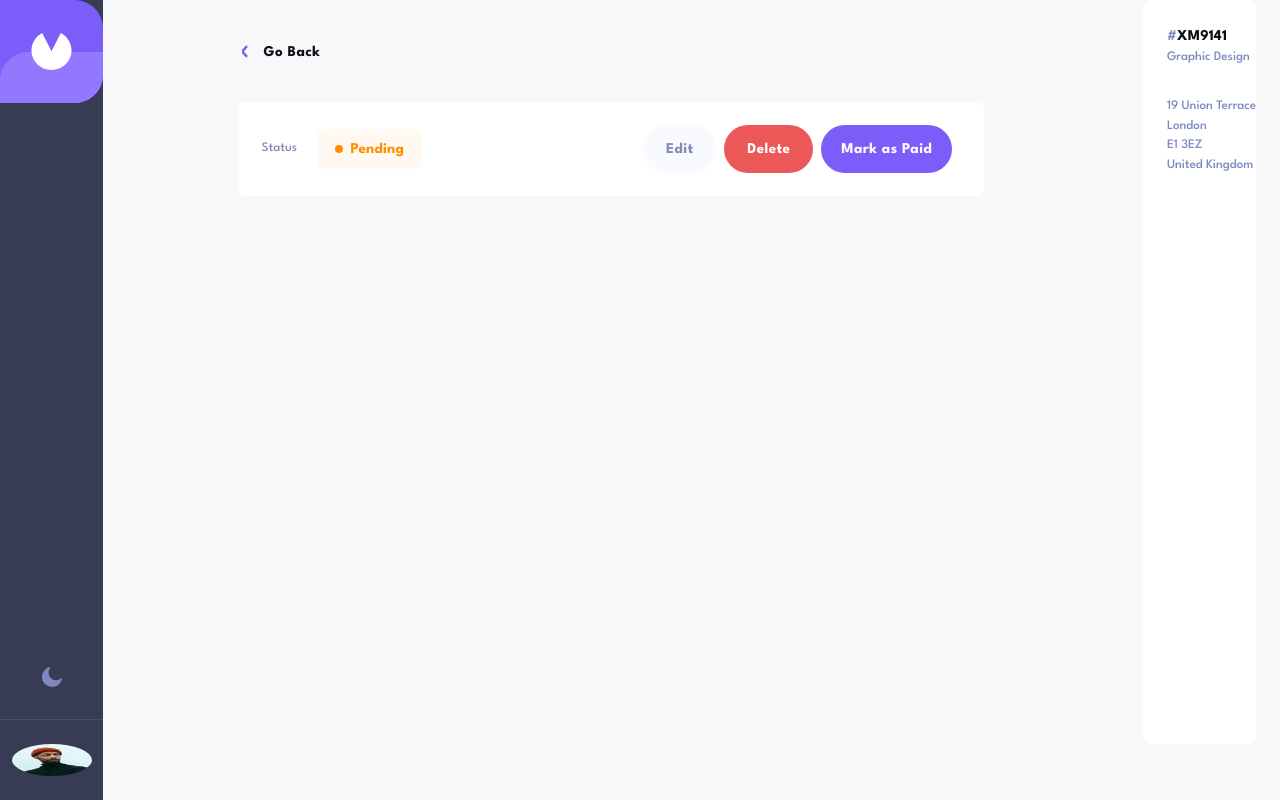
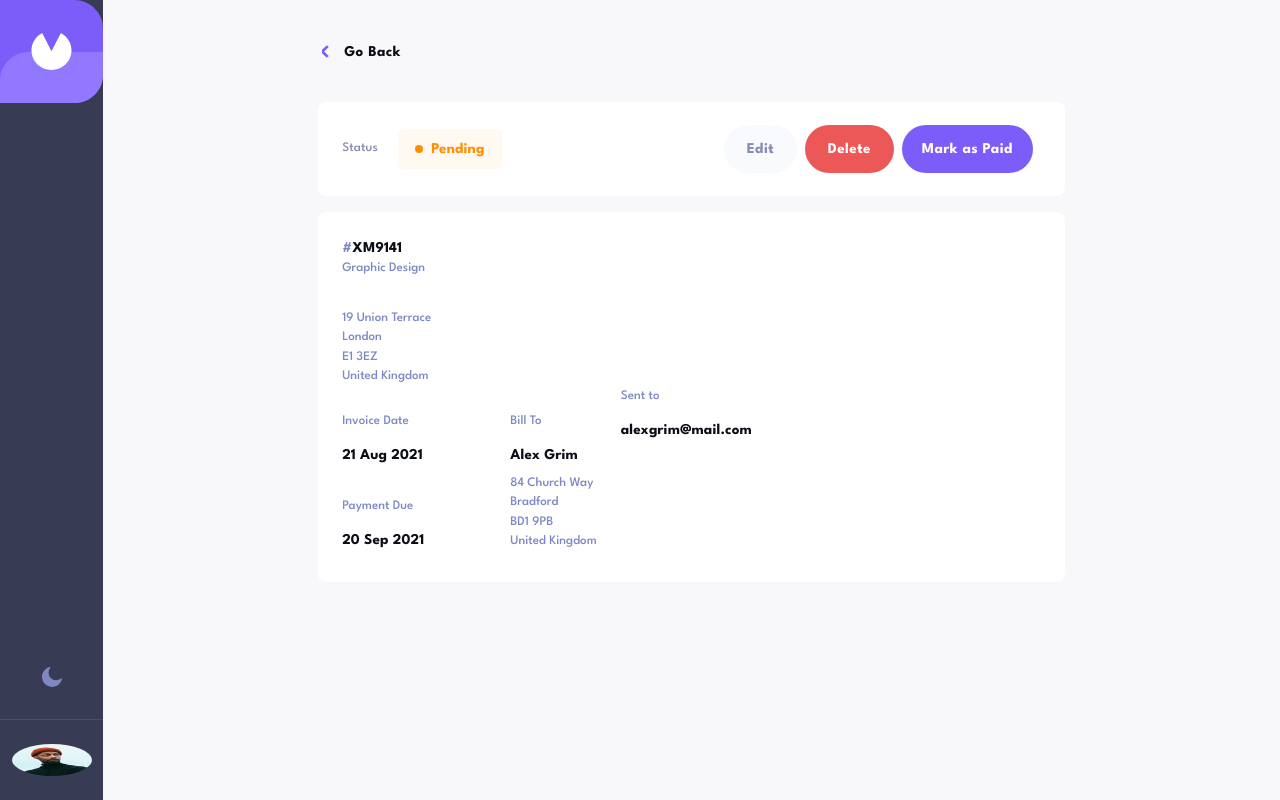
Before and after one commit to bilanoo/invoice, a React (Vite) app: page /edit-invoice/AA1449 in a window 1280 px wide. Built offline with nearby package versions, Linux system fonts and the light colour scheme.

Commit message:
added payment details.

```diff
--- a/src/pages/EditInvoice/Editinvoice.tsx
+++ b/src/pages/EditInvoice/Editinvoice.tsx
@@ -47,8 +47,9 @@ export const EditInvoice = () => {
             </Link>
           </PreviousPageContainer>
           <Navbar status={invoice!.status} />
+
+          <InvoiceContent />
         </ContentContainer>
-        <InvoiceContent />
       </Container>
     </ThemeProvider>
   );
--- a/src/pages/EditInvoice/features/InvoiceContent/InvoiceContent.tsx
+++ b/src/pages/EditInvoice/features/InvoiceContent/InvoiceContent.tsx
@@ -1,22 +1,24 @@
-import { InvoiceId } from "../../../Homepage/features/InvoicesDetail/Invoice/SingleInvoiceStyles";
+import { SmallText } from "../../../Homepage/features/InvoicesDetail/Invoice/SingleInvoiceStyles";
 
 import {
   ClientAddress,
   ContentContainer,
   Description,
-  IdAndDescriptionContainer,
+  GenericTextContainer,
+  InvoiceDatesAndBillingInformationContainer,
+  PaymentDatesContainer,
 } from "./InvoiceContentStyles";
 
 export const InvoiceContent = () => {
   return (
     <ContentContainer>
-      <IdAndDescriptionContainer>
-        <InvoiceId>
+      <GenericTextContainer>
+        <SmallText>
           <span style={{ color: "#7E88C3" }}>#</span>
           XM9141
-        </InvoiceId>
+        </SmallText>
         <Description>Graphic Design</Description>
-      </IdAndDescriptionContainer>
+      </GenericTextContainer>
 
       <ClientAddress>
         <Description>19 Union Terrace</Description>
@@ -24,6 +26,35 @@ export const InvoiceContent = () => {
         <Description>E1 3EZ</Description>
         <Description>United Kingdom</Description>
       </ClientAddress>
+
+      <InvoiceDatesAndBillingInformationContainer>
+        <PaymentDatesContainer>
+          <GenericTextContainer>
+            <Description sx={{ marginBottom: "13px" }}>
+              Invoice Date
+            </Description>
+            <SmallText>21 Aug 2021</SmallText>
+          </GenericTextContainer>
+          <GenericTextContainer sx={{ paddingTop: "0 !important" }}>
+            <Description sx={{ marginBottom: "13px" }}>Payment Due</Description>
+            <SmallText>20 Sep 2021</SmallText>
+          </GenericTextContainer>
+        </PaymentDatesContainer>
+
+        <GenericTextContainer sx={{ marginLeft: "62px" }}>
+          <Description sx={{ marginBottom: "13px" }}>Bill To</Description>
+          <SmallText sx={{ marginBottom: "7px" }}>Alex Grim</SmallText>
+          <Description>84 Church Way</Description>
+          <Description>Bradford</Description>
+          <Description>BD1 9PB</Description>
+          <Description>United Kingdom</Description>
+        </GenericTextContainer>
+
+        <GenericTextContainer sx={{ paddingTop: "0 !important" }}>
+          <Description sx={{ marginBottom: "13px" }}>Sent to</Description>
+          <SmallText>alexgrim@mail.com</SmallText>
+        </GenericTextContainer>
+      </InvoiceDatesAndBillingInformationContainer>
     </ContentContainer>
   );
 };
--- a/src/pages/EditInvoice/features/InvoiceContent/InvoiceContentStyles.tsx
+++ b/src/pages/EditInvoice/features/InvoiceContent/InvoiceContentStyles.tsx
@@ -11,7 +11,7 @@ export const ContentContainer = styled(Box)(({ theme }) => ({
   },
 }));
 
-export const IdAndDescriptionContainer = styled(Box)(() => ({
+export const GenericTextContainer = styled(Box)(() => ({
   "&": {
     display: "flex",
     flexDirection: "column",
@@ -39,3 +39,19 @@ export const ClientAddress = styled(Box)(() => ({
     paddingLeft: "24px",
   },
 }));
+
+export const InvoiceDatesAndBillingInformationContainer = styled(Box)(() => ({
+  "&": {
+    display: "flex",
+    boxSizing: "border-box",
+    flexWrap: "wrap",
+  },
+}));
+
+export const PaymentDatesContainer = styled(Box)(() => ({
+  "&": {
+    display: "flex",
+    flexDirection: "column",
+    boxSizing: "border-box",
+  },
+}));
--- a/src/pages/Homepage/HomepageStyles.tsx
+++ b/src/pages/Homepage/HomepageStyles.tsx
@@ -6,7 +6,12 @@ export const Container = styled(Box)(({ theme }) => ({
     display: "flex",
     flexDirection: "column",
     width: "100%",
-    height: "100%",
+    height: "auto",
+  },
+  "@media only screen and (min-width: 600px)": {
+    "&": {
+      height: "100%",
+    },
   },
   "@media only screen and (min-width: 992px)": {
     "&": {
--- a/src/pages/Homepage/features/InvoicesDetail/Invoice/Invoice.tsx
+++ b/src/pages/Homepage/features/InvoicesDetail/Invoice/Invoice.tsx
@@ -5,7 +5,7 @@ import {
   DueDateText,
   IdAndNameContainer,
   InvoiceAmount,
-  InvoiceId,
+  SmallText,
   InvoicePaymentInformation,
   SmallInformationText,
 } from "./SingleInvoiceStyles";
@@ -28,10 +28,10 @@ export const Invoice = ({
   return (
     <Container>
       <IdAndNameContainer>
-        <InvoiceId>
+        <SmallText>
           <span style={{ color: "#7E88C3" }}>#</span>
           {invoiceId}
-        </InvoiceId>
+        </SmallText>
         <SmallInformationText>{clientName}</SmallInformationText>
       </IdAndNameContainer>
       <InvoicePaymentInformation>
--- a/src/pages/Homepage/features/InvoicesDetail/Invoice/SingleInvoiceStyles.tsx
+++ b/src/pages/Homepage/features/InvoicesDetail/Invoice/SingleInvoiceStyles.tsx
@@ -29,7 +29,7 @@ export const IdAndNameContainer = styled(Box)(() => ({
   },
 }));
 
-export const InvoiceId = styled(Typography)(({ theme }) => ({
+export const SmallText = styled(Typography)(({ theme }) => ({
   "&": {
     color: theme.palette.text.primary,
     fontSize: "0.938rem",
```
